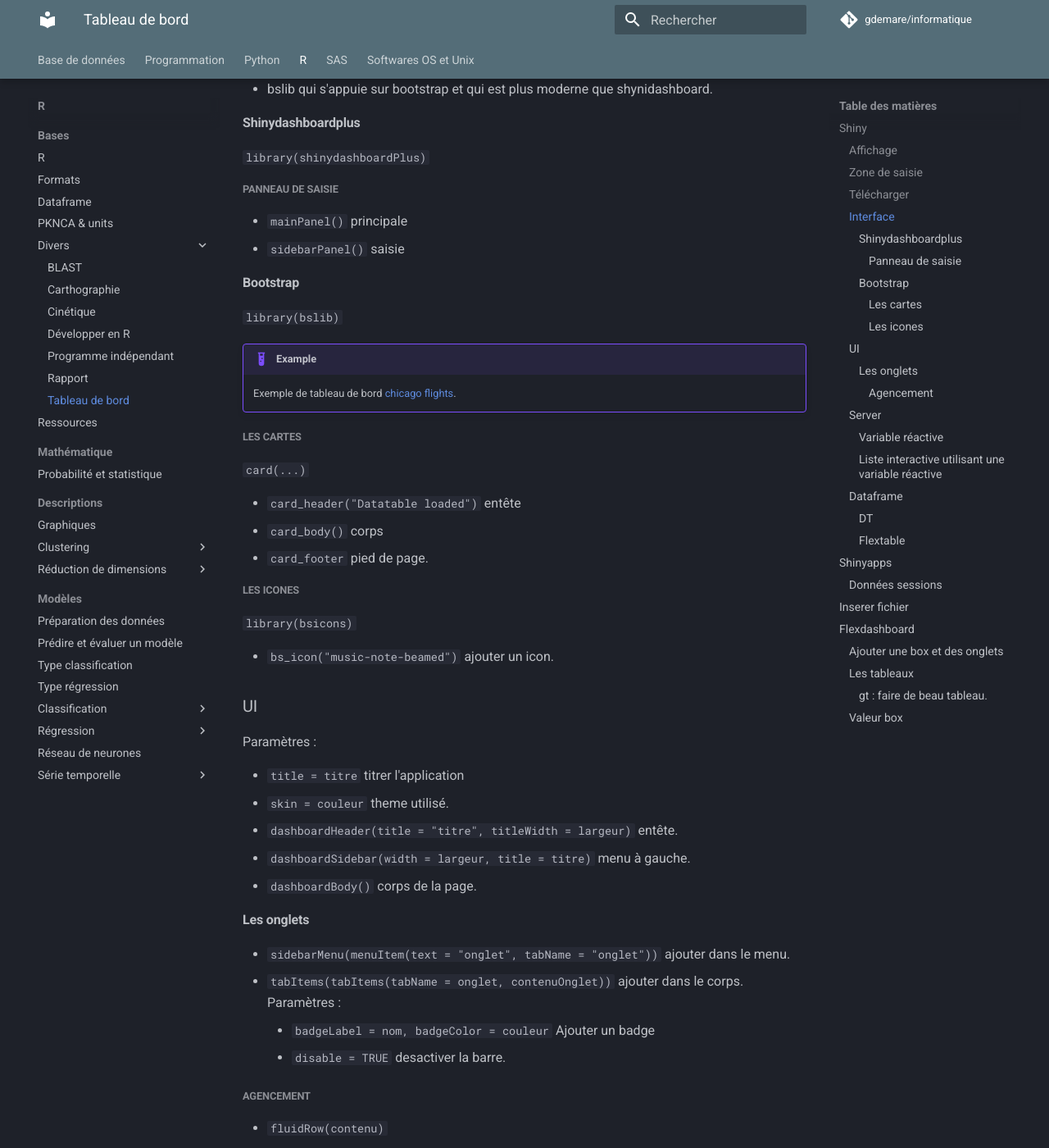
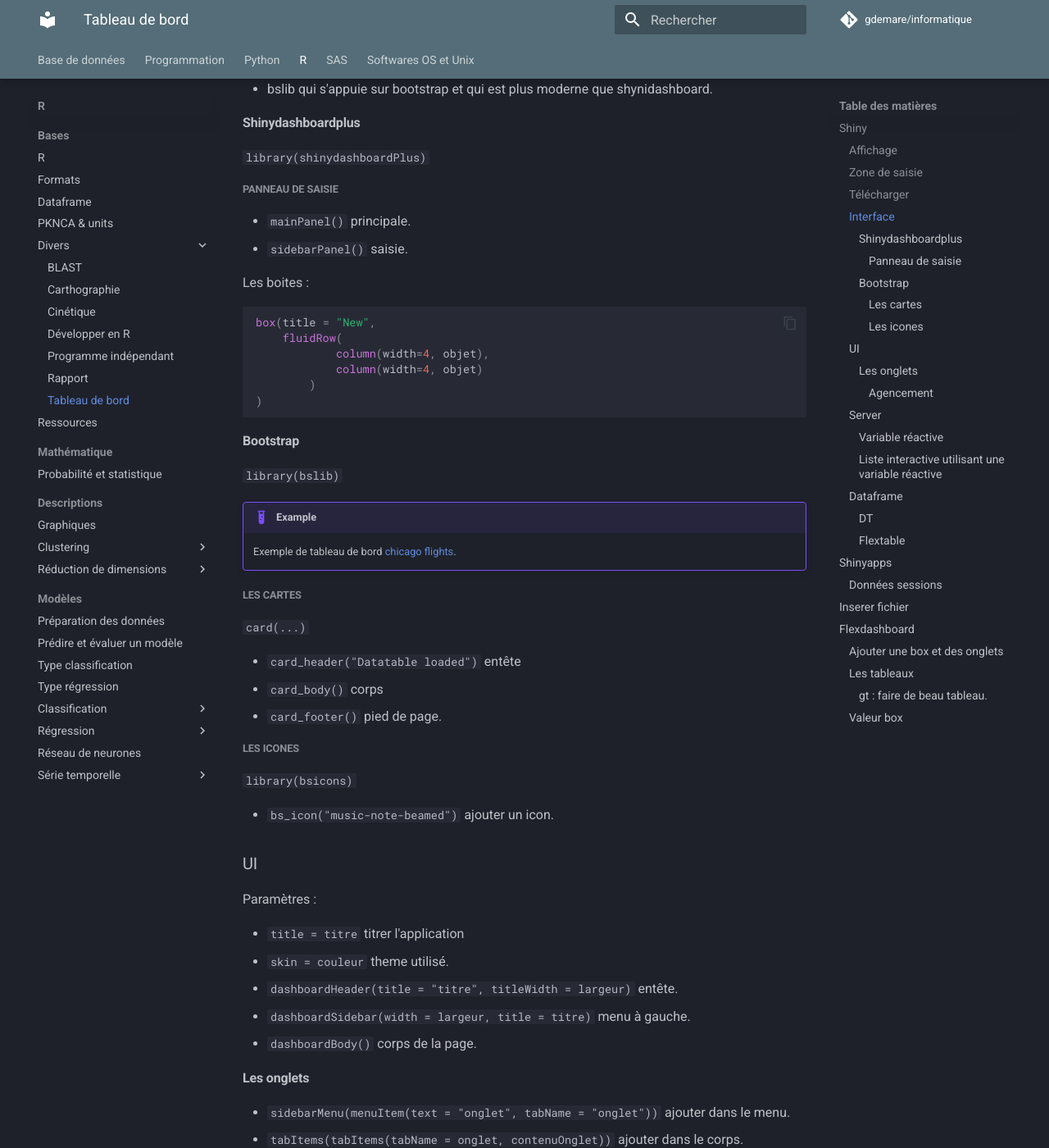
Before and after one commit to gdemare/Informatique, an MkDocs documentation site: the page built from docs/r/tableau-de-bord_r.md, in a window 1280 px wide and 1400 px high, scrolled down 2087 px. Shown: the whole window at 82% size. Built offline with MkDocs 1.6.1 and Material for MkDocs 9.7.7, drawn with Linux system fonts in a browser that asks for light colours; comment, search, counter and statistics services are not loaded.

Commit message:
Update tableau-de-bord_r.md

````diff
--- a/docs/r/tableau-de-bord_r.md
+++ b/docs/r/tableau-de-bord_r.md
@@ -83,8 +83,18 @@ Il existe deux princiapaux packages pour l'interface sont :
 
 ##### Panneau de saisie
 
-* `mainPanel()` principale
-* `sidebarPanel()` saisie
+* `mainPanel()` principale.
+* `sidebarPanel()` saisie.
+
+Les boites :
+``` R
+box(title = "New",
+	fluidRow(
+	        column(width=4, objet),
+	        column(width=4, objet)
+		)
+)
+```
 
 #### Bootstrap
 
@@ -99,7 +109,7 @@ Il existe deux princiapaux packages pour l'interface sont :
 
 * `card_header("Datatable loaded")` entête
 * `card_body()` corps
-* `card_footer` pied de page.
+* `card_footer()` pied de page.
 
 ##### Les icones
 
````
Also changed, not shown: other parts of docs/r/tableau-de-bord_r.md (+1 -0 lines).
